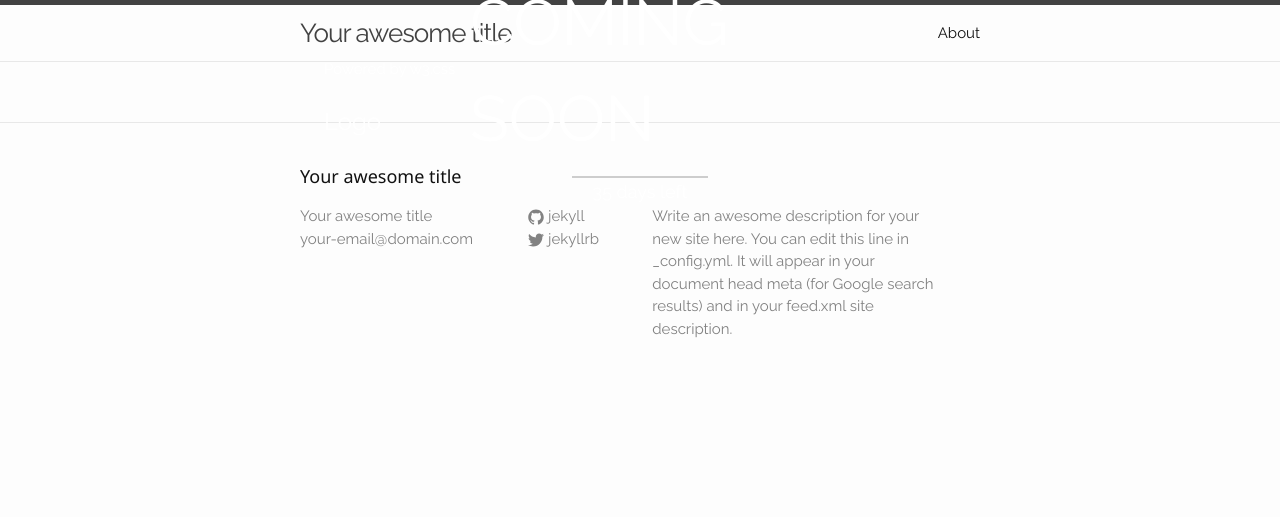
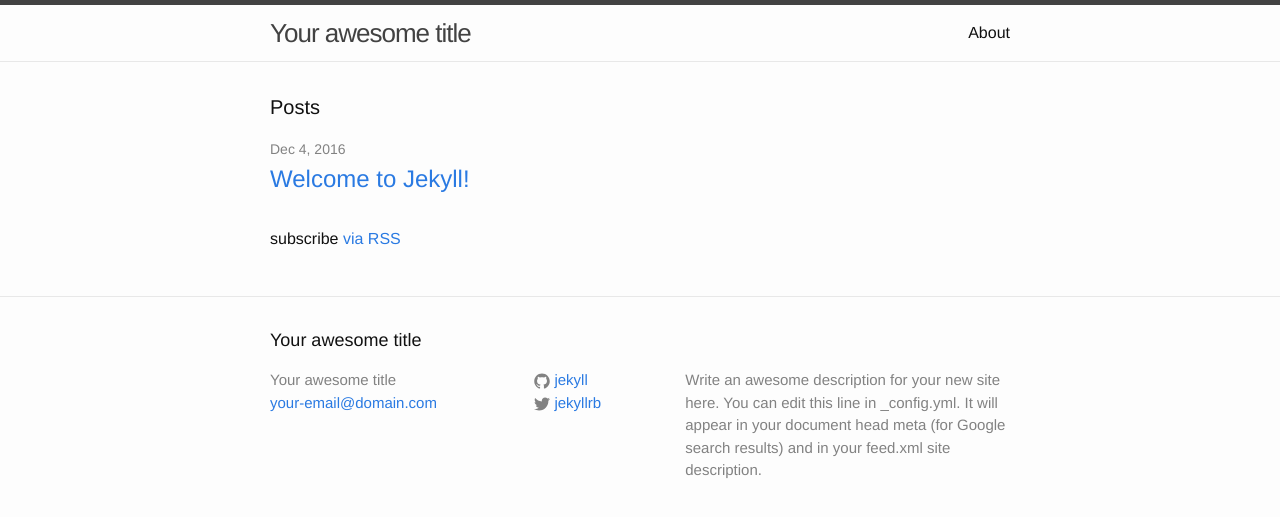
Before and after one commit to jakespark/jakespark.github.io, a Jekyll site: the page built from index.html, in a window 1280 px wide. Shown: the top 517 px of the page. Built offline with Jekyll 4.4.1, drawn with Linux system fonts in a browser that asks for light colours; grey boxes are pictures that could not be loaded.

Commit message:
Revert "Coming Soon"
This reverts commit aaebecee9b7542937674225fef52dfb9097d5011.

```diff
--- a/index.html
+++ b/index.html
@@ -2,37 +2,22 @@
 layout: default
 ---
 
-<!DOCTYPE html>
-<html>
-<title>729 Studio</title>
-<meta name="viewport" content="width=device-width, initial-scale=1">
-<link rel="stylesheet" href="http://www.w3schools.com/lib/w3.css">
-<link rel="stylesheet" href="https://fonts.googleapis.com/css?family=Raleway">
-<style>
-body,h1 {font-family: "Raleway", sans-serif}
-body, html {height: 100%}
-.bgimg {
-    background-image: url('/w3images/forestbridge.jpg');
-    min-height: 100%;
-    background-position: center;
-    background-size: cover;
-}
-</style>
-<body>
+<div class="home">
 
-<div class="bgimg w3-display-container w3-animate-opacity w3-text-white">
-  <div class="w3-display-topleft w3-padding-large w3-xlarge">
-    Logo
-  </div>
-  <div class="w3-display-middle">
-    <h1 class="w3-jumbo w3-animate-top">COMING SOON</h1>
-    <hr class="w3-border-grey" style="margin:auto;width:40%">
-    <p class="w3-large w3-center">35 days left</p>
-  </div>
-  <div class="w3-display-bottomleft w3-padding-large">
-    Powered by <a href="http://www.w3schools.com/w3css/default.asp" target="_blank">w3.css</a>
-  </div>
+  <h1 class="page-heading">Posts</h1>
+
+  <ul class="post-list">
+    {% for post in site.posts %}
+      <li>
+        <span class="post-meta">{{ post.date | date: "%b %-d, %Y" }}</span>
+
+        <h2>
+          <a class="post-link" href="{{ post.url | prepend: site.baseurl }}">{{ post.title }}</a>
+        </h2>
+      </li>
+    {% endfor %}
+  </ul>
+
+  <p class="rss-subscribe">subscribe <a href="{{ "/feed.xml" | prepend: site.baseurl }}">via RSS</a></p>
+
 </div>
-
-</body>
-</html>
```
